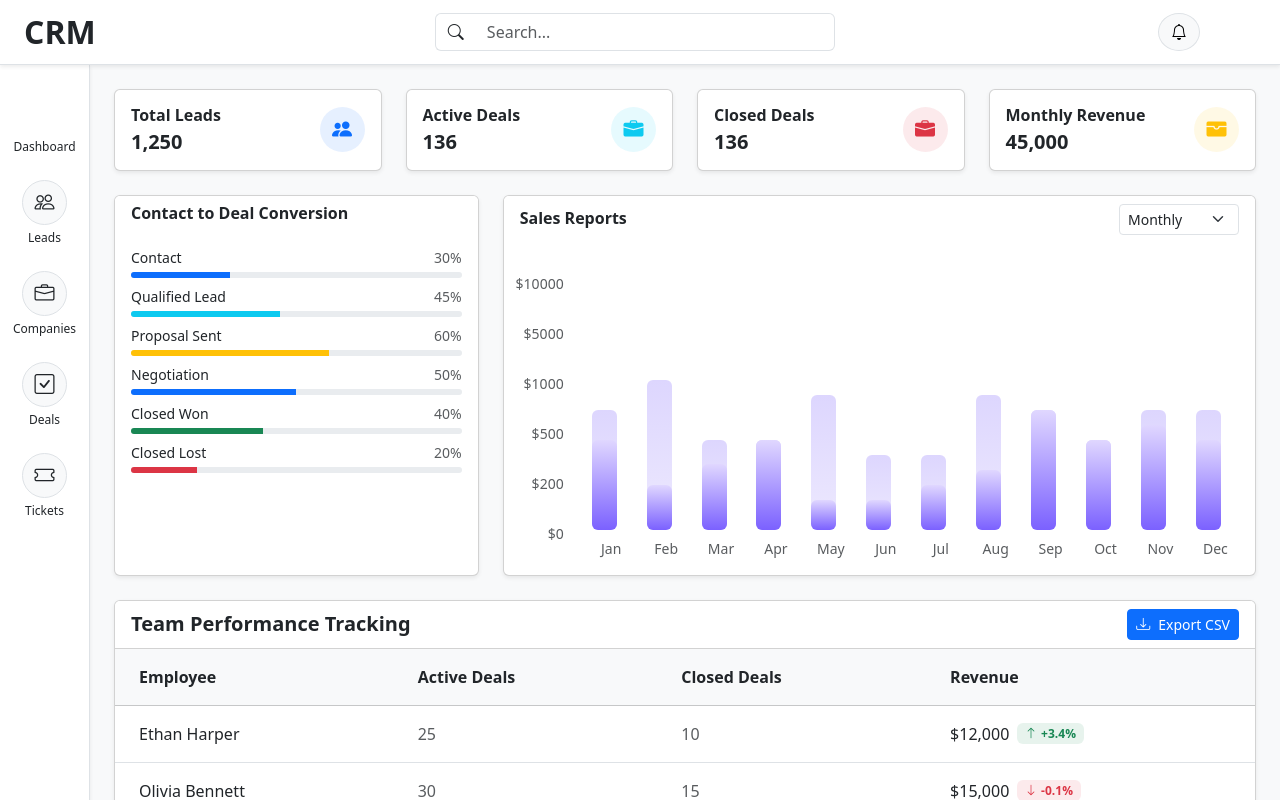
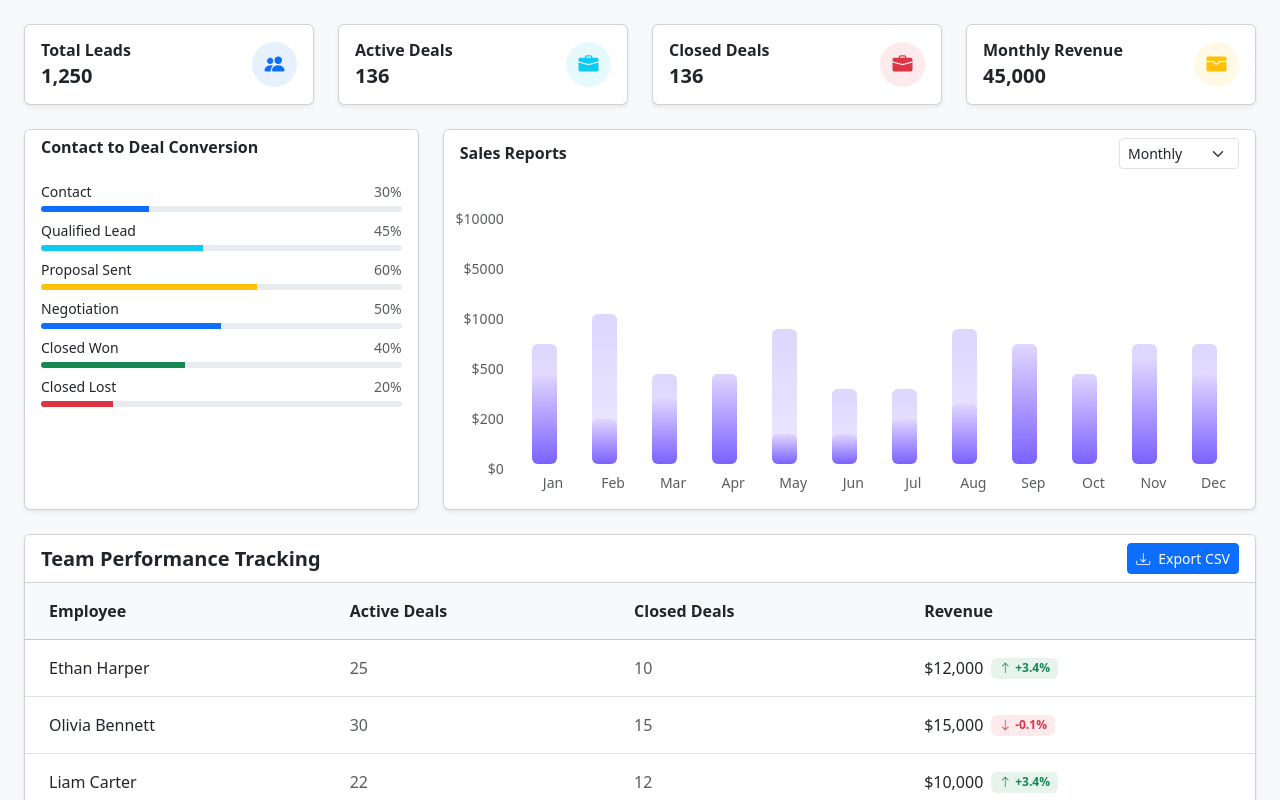
Before and after one commit to nusrath-beegum/CRM-MODULE, a React (Create React App) app: page /dashboard in a window 1280 px wide. Shown: the top 800 px of the page. Built offline with nearby package versions, Linux system fonts and the light colour scheme.

Commit message:
updated dashboard page

```diff
--- a/src/pages/Dashboard.jsx
+++ b/src/pages/Dashboard.jsx
@@ -1,6 +1,4 @@
-import React, { useState } from "react";
-import Header from "../components/Header";
-import Sidebar from "../components/Sidebar";
+import React from "react";
 import MetricCard from "../features/dashboard/MetricCard";
 import ConversionFunnel from "../features/dashboard/ConversionFunnel";
 import SalesChart from "../features/dashboard/SalesChart";
@@ -8,7 +6,7 @@ import TeamPerformance from "../features/dashboard/TeamPerformance";
 import "bootstrap-icons/font/bootstrap-icons.css";
 
 export default function Dashboard() {
-  const [activeItem, setActiveItem] = useState("dashboard");
+
 
   const metrics = [
     {
@@ -44,9 +42,9 @@ export default function Dashboard() {
 
   return (
     <div className="min-vh-100 bg-light">
-      <Header />
+
       <div className="d-flex">
-        <Sidebar activeItem={activeItem} setActiveItem={setActiveItem} />
+
         <main className="flex-fill p-4">
 
           <div className="row g-4 mb-4">
```
